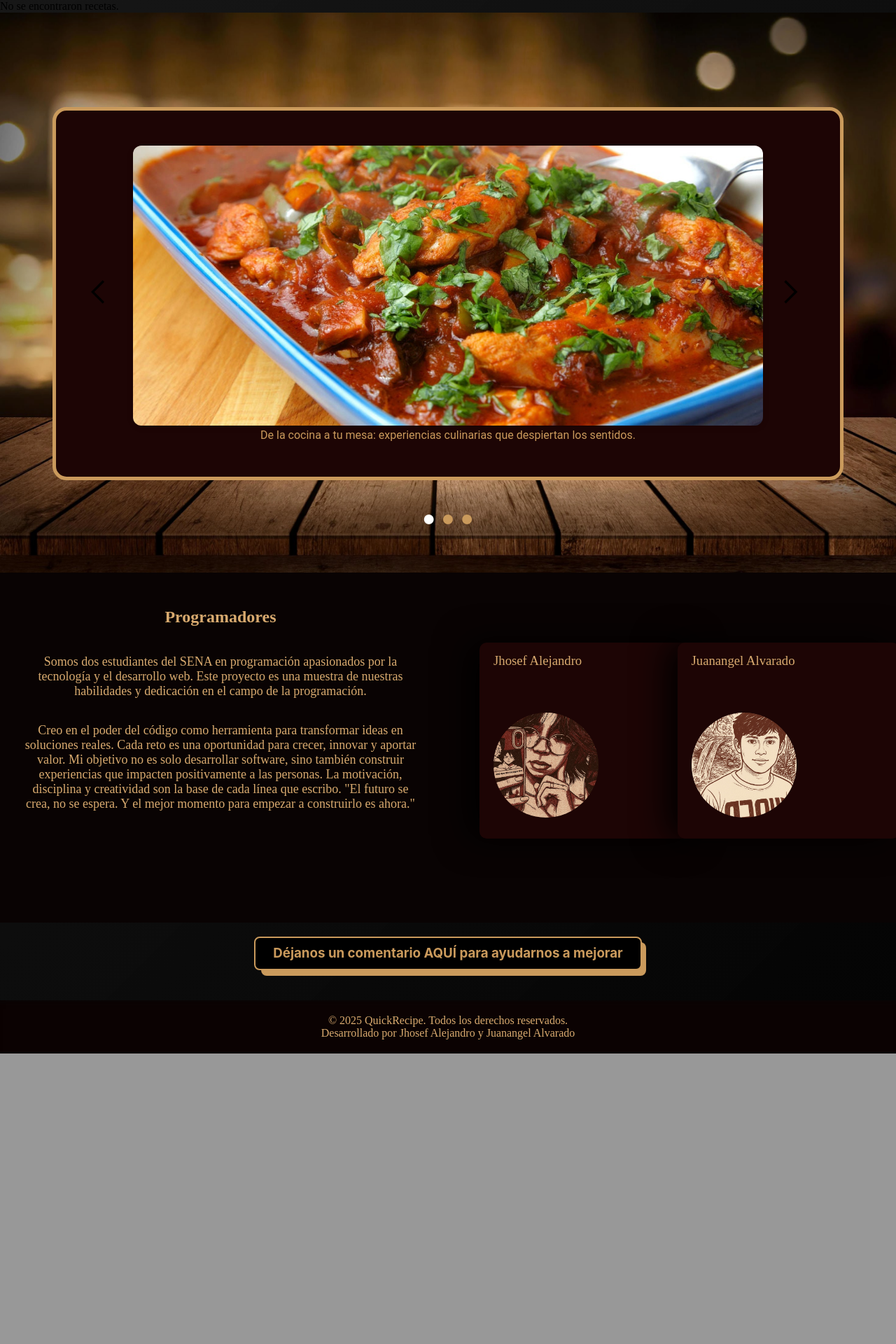
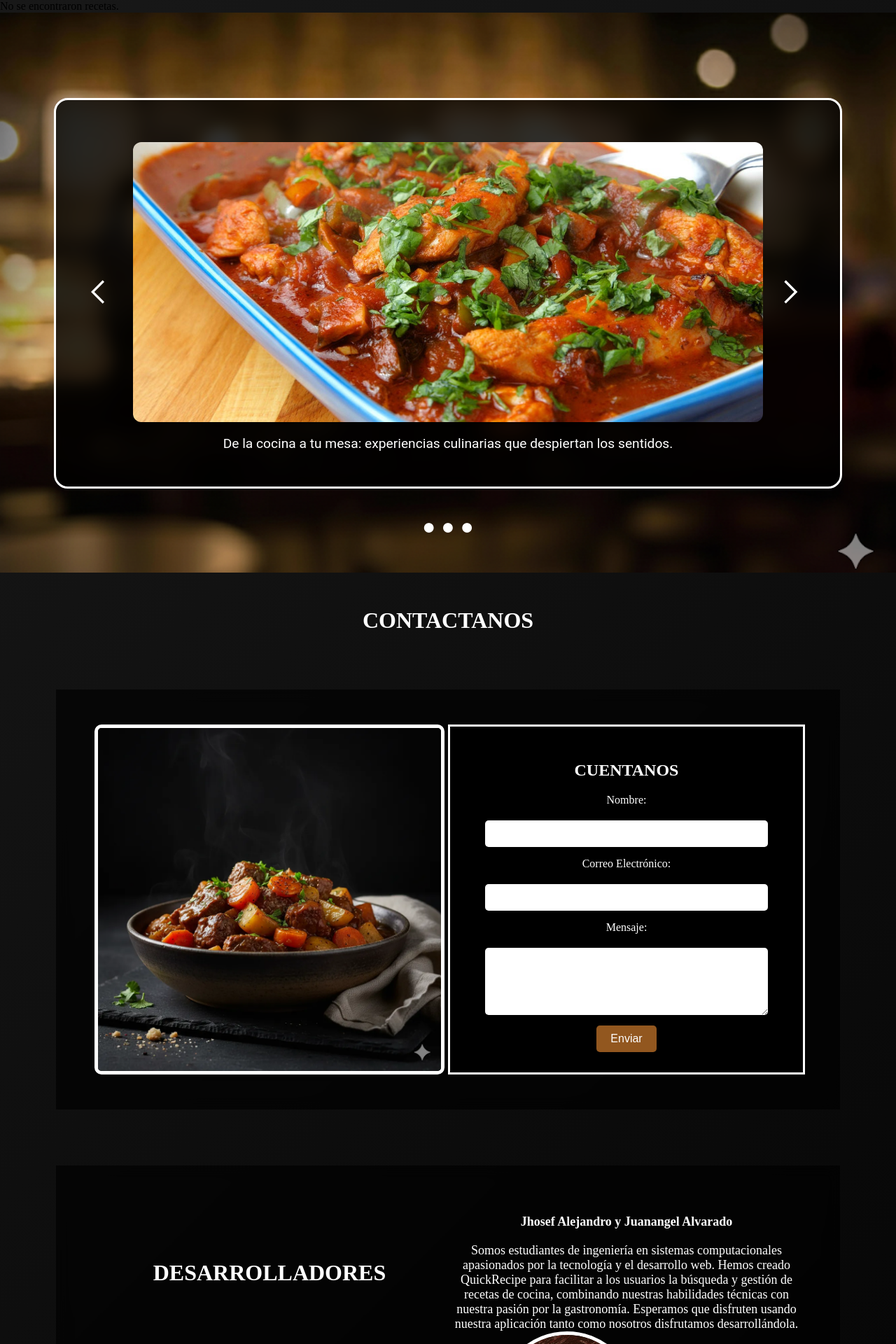
Before and after one commit to Panose-pixel/Quick-Recipe, a Flask app: page /QuickRecipe in a window 1280 px wide. Shown: the part 960-2880 px from the top of the page at 70% size. Before the commit the page ends 2465 px from the top, so only its background shows below. Run offline with Flask 3, Linux system fonts and the light colour scheme; the visitor is signed in with stand-in values (Sample User, id 1); some libraries are stand-ins or nearby versions; grey boxes are pictures that could not be loaded.

Commit message:
Actualizacion

```diff
--- a/app.py
+++ b/app.py
@@ -11,8 +11,8 @@ app = Flask(__name__)
 
 app.config['MYSQL_HOST']='localhost'
 app.config['MYSQL_USER']='root'
-app.config['MYSQL_PASSWORD']='panose0506'
-app.config['MYSQL_DB']='flask_app'
+app.config['MYSQL_PASSWORD']='1115731171JHOSEF17'
+app.config['MYSQL_DB']='quickrecipe'
 app.config['MYSQL_CURSORCLASS']='DictCursor'
 mysql=MySQL(app)
 
@@ -332,14 +332,6 @@ def sugerencias():
 
 
 
-
-
-
-
-
-
-
-
 @app.route('/comentarios', methods=['GET', 'POST'])
 @login_requerido
 def comentarios():
--- /dev/null
+++ b/static/Estilos/Desarrolladores.css
@@ -0,0 +1,128 @@
+
+
+.T1{
+    display: flex;
+    justify-content: center;
+    align-items: center;
+    color: white;
+    margin-top: 50px;
+}
+
+.T1-cuentanos{
+    display: flex;
+    justify-content: center;
+    align-items: center;
+    color: white;
+    margin-top: 20px;
+}
+
+.contacto-container{
+    display: grid;
+    grid-template-columns: repeat(2, 1fr);
+    background-color: rgba(0, 0, 0, 0.641);
+    backdrop-filter: blur(10px);
+    padding: 50px;
+    margin: 80px;
+}
+
+.contacto-imagen{
+    display: flex;
+    justify-content: center;
+    align-items: center;
+}
+
+.imagenc{
+    width: 500px;
+    height: 500px;
+    border-radius: 10px;
+    border: 5px solid white;
+    box-shadow: 0 4px 8px rgba(0, 0, 0, 0.2);
+    transition: transform 0.3s ease;
+}
+
+.contacto-formulario{
+    display: flex;
+    justify-content: center;
+    align-items: center;
+    background-color: black;
+    backdrop-filter: blur(10px);
+    border: solid white 3px;
+    flex-direction: column;
+}
+
+.contacto-formulario form{
+    display: flex;
+    flex-direction: column;
+    align-items: center;
+    width: 100%;
+}
+
+.contacto-formulario h2, label{
+    color: white;
+    margin-bottom: 20px;
+}
+
+.contacto-formulario input, .contacto-formulario textarea{
+    width: 80%;
+    padding: 10px;
+    margin-bottom: 15px;
+    border: none;
+    border-radius: 5px;
+    font-size: 16px;
+}
+
+.contacto-formulario button{
+    background-color: #92571f;
+    color: white;
+    border: none;
+    padding: 10px 20px;
+    border-radius: 5px;
+    cursor: pointer;
+    font-size: 16px;
+    transition: background-color 0.3s ease;
+    &:hover{
+        background-color: #e65c00;
+    }
+}
+
+.desarrolladores-container{
+    display: grid;
+    grid-template-columns: repeat(2, 1fr);
+    justify-content: center;
+    align-items: center;
+    background-color: rgba(0, 0, 0, 0.641);
+    backdrop-filter: blur(10px);
+    padding: 50px;
+    margin: 80px;
+}
+
+.texto-desarrolladores{
+    color: white;
+    font-size: 18px;
+    text-align: center;
+    max-width: 800px;
+    margin-top: 20px;
+}
+
+.imagen-desarrolladores{
+    display: flex;
+    justify-content: center;
+    align-items: center;
+    width: 90%;
+    height: 400px;
+    margin-left: 10px;
+}
+
+.imagen-Nosotros{
+    width: 200px;
+    height: 200px;
+    margin-left: 70px;
+    border-radius: 50%;
+    border: 5px solid white;
+    box-shadow: 0 4px 8px rgba(0, 0, 0, 0.2);
+    transition: transform 0.3s ease;
+}
+
+.imagen-Nosotros:hover{
+    transform: scale(1.05);
+}
--- a/static/Estilos/estilos.css
+++ b/static/Estilos/estilos.css
@@ -533,7 +580,7 @@ footer {
 
 /* Carrusel */
 .div1 {
-  background-image: url(../IMAGENES/FONDO.webp);
+  background-image: url(../IMAGENES/FONDOS/FONDOCARRUSEL.webp);
   width: 100%;
   height: 600px;
   background-size: cover;
@@ -544,7 +591,7 @@ footer {
   background-color: #000000;
   font-family: "Roboto", sans-serif;
   padding: 5px;
-  color: #ca9a5c;
+  color: #ffffff;
 
   /* Contenedor */
   display: flex;
@@ -561,18 +608,19 @@ footer {
   justify-content: center;
   gap: 20px;
   margin: 30px 0;
-  background-color: rgb(29, 5, 5);
+  background-color: rgba(0, 0, 0, 0.799);
   backdrop-filter: blur(10px);
   -webkit-backdrop-filter: blur(10px);
   padding: 50px;
   border-radius: 20px;
-  border: 5px solid #ca9a5c;
+  border: 3px solid #ffffff;
 }
 
 .imagenes {
   display: flex;
   flex-direction: column;
   align-items: center;
+  margin-top: 10px;
 }
 
 .img {
@@ -583,11 +631,18 @@ footer {
   box-shadow: 0 2px 8px rgba(0, 0, 0, 0.15);
 }
 
+.texto{
+  margin-top: 15px;
+  font-size: 1.2rem;
+  color: #fff;
+}
+
 .atras img,
 .adelante img {
   cursor: pointer;
   width: 40px;
   height: 40px;
+  color: white;
   transition: transform 0.2s;
 }
 
--- a/templates/Mipgn.html
+++ b/templates/Mipgn.html
@@ -7,6 +7,7 @@
     <meta name="viewport" content="width=device-width, initial-scale=1.0" />
     <title>QUICK RECIPE</title>
     <link rel="stylesheet" href="{{ url_for('static', filename='estilos/estilos.css') }}" />
+    <link rel="stylesheet" href="{{ url_for('static', filename='estilos/Desarrolladores.css') }}" />
     <link href="https://fonts.googleapis.com/css?family=Open+Sans:300i,400" rel="stylesheet" />
     <link href="https://fonts.googleapis.com/css2?family=Great+Vibes&display=swap" rel="stylesheet" />
     <link href="https://fonts.googleapis.com/css2?family=Anton&display=swap" rel="stylesheet" />
@@ -43,18 +44,18 @@
                     </li>
                     <li>
                         <form method="GET" action="/QuickRecipe">
-                                <input class="barrabusqueda" type="text" name="ingrediente"
-                                    value="{{ ingrediente or '' }}" placeholder="Escribe un ingrediente" />
+                            <input class="barrabusqueda" type="text" name="ingrediente" value="{{ ingrediente or '' }}"
+                                placeholder="Escribe un ingrediente" />
                         </form>
                     </li>
                 </ul>
             </nav>
-
+        </header>
         <div>
-                    <button class="btnMenu" id="btnMenu">
+            <button class="btnMenu3" id="btnMenu3" aria-label="Menú de navegación">
                 <div>
                     <svg xmlns="http://www.w3.org/2000/svg" width="40" height="40" viewBox="0 0 20 20">
-                                <path fill="#d8aa6f" d="M1 3v2h18V3zm0 8h18V9H1zm0 6h18v-2H1z" />
+                        <path fill="#ffd36b" d="M1 3v2h18V3zm0 8h18V9H1zm0 6h18v-2H1z" />
                     </svg>
                 </div>
             </button>
@@ -62,34 +63,25 @@
     </div>
 
 
-
-
-
     <!--Botón de navegacion oculto-->
-
-            <div class="no_navbar" id="navbar">
+    <div class="no_navbar3" id="navbar3">
         <div class="Ordenbarrahorizontal">
-
             <div class="alineador_navbar">
 
-
-
-
-
-
                 <div>
-                            <!-- Usuario y cerrar sesión -->
                     <div class="usuario-info">
                         <h2 class="mensaje_de_bienvenida">
                             Bienvenido {{ session['usuario'] }} {% if session.get('admin?') %}
                             <span style="color: white">(</span><span style="color: #00ff00">A</span><span
                                 style="color: #1be7ff">D</span><span style="color: #f3ff0b">M</span><span
                                 style="color: #ffbb16">I</span><span style="color: #ff5714">N</span><span
-                                        style="color: white">)</span>
+                                style="color: white">)
+                            </span>
                             {% endif %}
                         </h2>
                     </div>
                     <br>
+                    <div>
                         {% if mensaje_de_duplicacion %}
                         <h3 class="alerta">
                             <strong>¡{{ mensaje_de_duplicacion }}!</strong>
@@ -110,11 +102,9 @@
 
 
 
+                    {% if session.get('admin?') %}
 
-
-
-                        {% if session.get('admin?') %}
-                        <div>
+                    <div class="Sugerencia_administracion">
                         <div class="margen_sugerencia">
                             <div style="margin-bottom: 2rem;">
                                 <a class="administracion" href="/sugerencias">
@@ -127,18 +117,14 @@
                                     <h3>ADMINISTRACION</h3>
                                 </a>
                             </div>
-
                         </div>
                     </div>
+
                     {% endif %}
-
-
-
-                    </div>
-
                 </div>
             </div>
-        </header>
+        </div>
+    </div>
 
 
 
@@ -246,61 +232,66 @@
         </div>
         <div class="puntos" id="puntos"></div>
     </div>
+    <div>
 
-        <div class="apartado-informacion">
-            <div class="detalles-Programadores">
-                <div class="descripcion-Programadores">
-                    <h2 class="titulo-Programadores">Programadores</h2>
-                    <p class="texto-Programadores">
-                        Somos dos estudiantes del SENA en programación apasionados por la
-                        tecnología y el desarrollo web. Este proyecto es una muestra de
-                        nuestras habilidades y dedicación en el campo de la programación.
-                    </p>
-                    <p class="texto-Programadores">
-                        Creo en el poder del código como herramienta para transformar
-                        ideas en soluciones reales. Cada reto es una oportunidad para
-                        crecer, innovar y aportar valor. Mi objetivo no es solo
-                        desarrollar software, sino también construir experiencias que
-                        impacten positivamente a las personas. La motivación, disciplina y
-                        creatividad son la base de cada línea que escribo. "El futuro se
-                        crea, no se espera. Y el mejor momento para empezar a construirlo
-                        es ahora."
-                    </p>
+        <div>
+            <h1 class="T1">CONTACTANOS</h1>
         </div>
-                <div class="container">
-                    <div class="card">
-                        <h3 class="title">Jhosef Alejandro</h3>
-                        <div class="bar">
-                            <div class="emptybar"></div>
-                            <div class="filledbar">
-                                <img src="{{ url_for('static', filename='IMAGENES/Jhosep.jpg')}}" alt=""
-                                    class="fotos_programadores" />
-                                <p></p>
+
+        <div class="contacto-container">
+            <div class="contacto-imagen">
+                <img class="imagenc" src="/static/IMAGENES/FONDOS/CONTACTO.webp" alt="">
             </div>
-                        </div>
-                        <div class="circle"></div>
-                    </div>
-                    <div class="card">
-                        <h3 class="title">Juanangel Alvarado</h3>
-                        <div class="bar">
-                            <div class="emptybar"></div>
-                            <div class="filledbar"></div>
-                            <img src="{{ url_for('static', filename='IMAGENES/Juancho.jpg') }}" alt=""
-                                class="fotos_programadores" />
-                        </div>
-                        <div class="circle"></div>
+            <div class="contacto-formulario">
+                <h2 class="T1-cuentanos">CUENTANOS</h2>
+                <form action="/contacto" method="POST" class="formulario">
+                    <label for="nombre">Nombre:</label>
+                    <input type="text" id="nombre" name="nombre" required>
+
+                    <label for="email">Correo Electrónico:</label>
+                    <input type="email" id="email" name="email" required>
+
+                    <label for="mensaje">Mensaje:</label>
+                    <textarea id="mensaje" name="mensaje" rows="4" required></textarea>
+
+                    <button type="submit" class="boton-enviar">Enviar</button>
             </div>
         </div>
     </div>
+    <div>
+        <div class="desarrolladores-container">
+            <h1 class="T1-cuentanos">DESARROLLADORES</h1>
+            <div>
+                <h2 class="texto-desarrolladores">Jhosef Alejandro y Juanangel Alvarado</h2>
+                <p class="texto-desarrolladores">
+                    Somos estudiantes de ingeniería en sistemas computacionales apasionados por la tecnología y el
+                    desarrollo web. Hemos creado QuickRecipe para facilitar a los usuarios la búsqueda y gestión de
+                    recetas de cocina, combinando nuestras habilidades técnicas con nuestra pasión por la gastronomía.
+                    Esperamos que disfruten usando nuestra aplicación tanto como nosotros disfrutamos desarrollándola.
+                </p>
             </div>
-        <div class="comentarios">
-            <a href="/comentarios">
-                <button class="button-56" role="button">
-                    <h3>Déjanos un comentario AQUÍ para ayudarnos a mejorar</h3>
-                </button>
-            </a>
+            <div>
+                <img class="imagen-desarrolladores" src="/static/IMAGENES/comida_deliciosa.jpg" alt="">
+            </div>
+            <div>
+                <div>
+                    <img class="imagen-Nosotros" src="/static/IMAGENES/Jhosep.jpg" alt="">
+                    <img class="imagen-Nosotros" src="/static/IMAGENES/Juancho.jpg" alt="">
+                </div>
+                <p class="texto-desarrolladores">
+                    "La cocina es el arte más antiguo y universal, y a través de QuickRecipe, queremos compartir ese arte
+                    con el mundo."
+                </p>
+                <p class="texto-desarrolladores">
+                    Este proyecto fue algo que hicimos con mucho cariño y dedicación, y estamos emocionados de compartirlo con ustedes.
+                </p>
             </div>
         </div>
+        <div>
+
+        </div>
+    </div>
+
 
     <div clas="footer-container">
         <div clas="footer-container">
```
Also changed, not shown: other parts of static/Estilos/estilos.css (+95 -48 lines), static/js/script.js (+72 -12 lines), static/IMAGENES/FONDOS/CONTACTO.webp (added), static/IMAGENES/FONDOS/FONDOCARRUSEL.webp (added), static/IMAGENES/adelante.svg, static/IMAGENES/atras.svg. Lines whose indentation alone changed are shown as unchanged.
